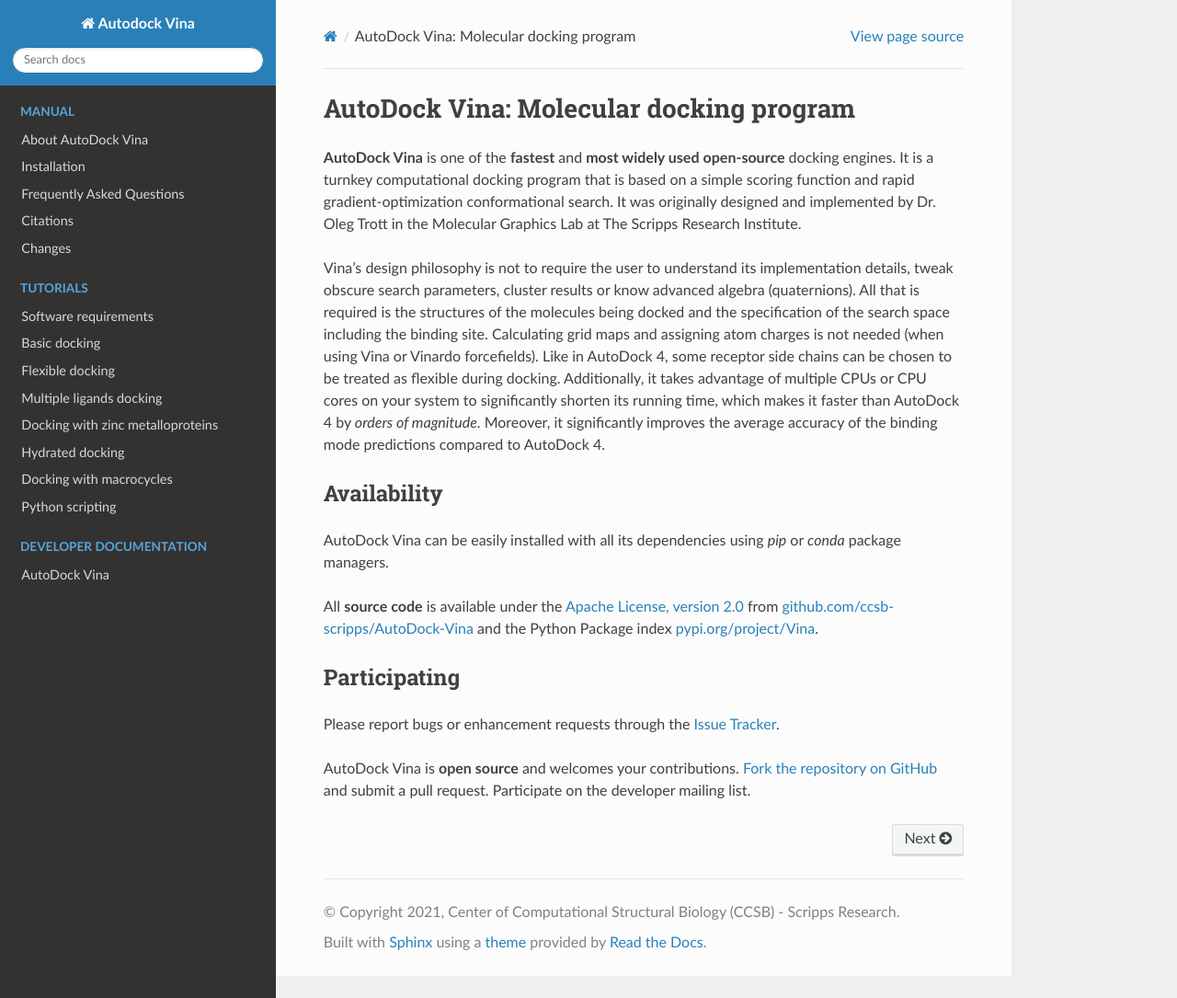
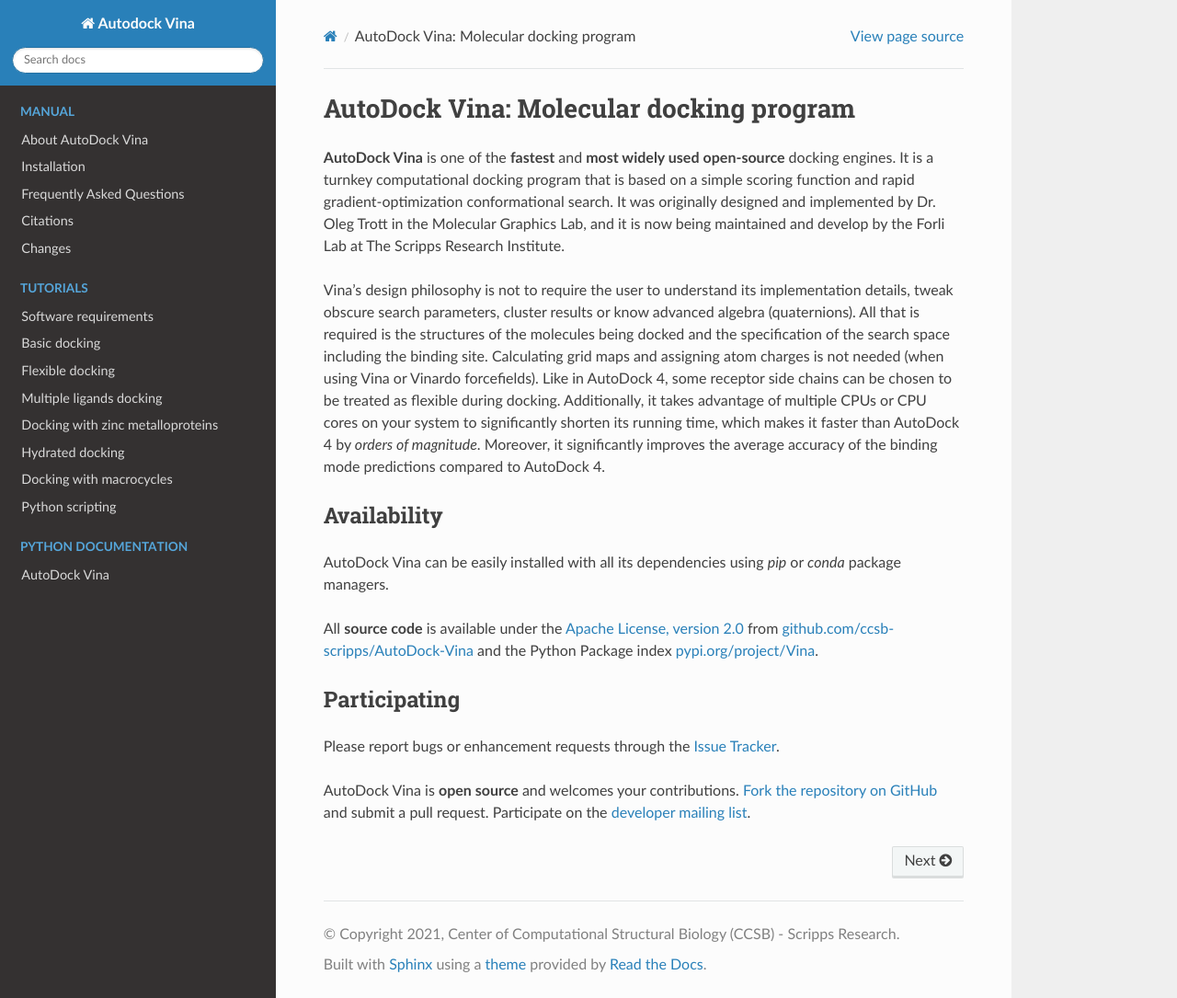
Before and after one commit to ccsb-scripps/AutoDock-Vina, a Sphinx documentation site: the page built from docs/source/index.rst, in a window 1280 px wide and 1085 px high. Shown: the whole window at 92% size. Built offline with Sphinx 7.4.7 and the Read the Docs theme 2.0.0, drawn with Linux system fonts in a browser that asks for light colours.

Commit message:
Added forlilab mention and autodock mailing list

```diff
--- a/docs/source/index.rst
+++ b/docs/source/index.rst
@@ -1,10 +1,9 @@
 AutoDock Vina: Molecular docking program
 ========================================
 
-**AutoDock Vina** is one of the **fastest** and **most widely used** **open-source** docking engines. It is a turnkey computational docking program that is based on a simple scoring function and rapid gradient-optimization conformational search. It was originally designed and implemented by Dr. Oleg Trott in the Molecular Graphics Lab at The Scripps Research Institute.
+**AutoDock Vina** is one of the **fastest** and **most widely used** **open-source** docking engines. It is a turnkey computational docking program that is based on a simple scoring function and rapid gradient-optimization conformational search. It was originally designed and implemented by Dr. Oleg Trott in the Molecular Graphics Lab, and it is now being maintained and develop by the Forli Lab at The Scripps Research Institute.
 
 Vina's design philosophy is not to require the user to understand its implementation details, tweak obscure search parameters, cluster results or know advanced algebra (quaternions). All that is required is the structures of the molecules being docked and the specification of the search space including the binding site. Calculating grid maps and assigning atom charges is not needed (when using Vina or Vinardo forcefields). Like in AutoDock 4, some receptor side chains can be chosen to be treated as flexible during docking. Additionally, it takes advantage of multiple CPUs or CPU cores on your system to significantly shorten its running time, which makes it faster than AutoDock 4 by *orders of magnitude*. Moreover, it significantly improves the average accuracy of the binding mode predictions compared to AutoDock 4.
-
 
 Availability
 ------------
@@ -16,7 +15,7 @@
 -------------
 Please report bugs or enhancement requests through the `Issue Tracker <https://github.com/ccsb-scripps/AutoDock-Vina/issues>`_.
 
-AutoDock Vina is **open source** and welcomes your contributions. `Fork the repository on GitHub <https://github.com/ccsb-scripps/AutoDock-Vina>`_ and submit a pull request. Participate on the developer mailing list.
+AutoDock Vina is **open source** and welcomes your contributions. `Fork the repository on GitHub <https://github.com/ccsb-scripps/AutoDock-Vina>`_ and submit a pull request. Participate on the `developer mailing list <http://mgldev.scripps.edu/mailman/listinfo/autodock>`_.
 
 .. toctree::
    :maxdepth: 2
@@ -46,6 +45,6 @@
 .. toctree::
    :maxdepth: 2
    :hidden:
-   :caption: Developer Documentation
+   :caption: Python Documentation
 
    vina
```
